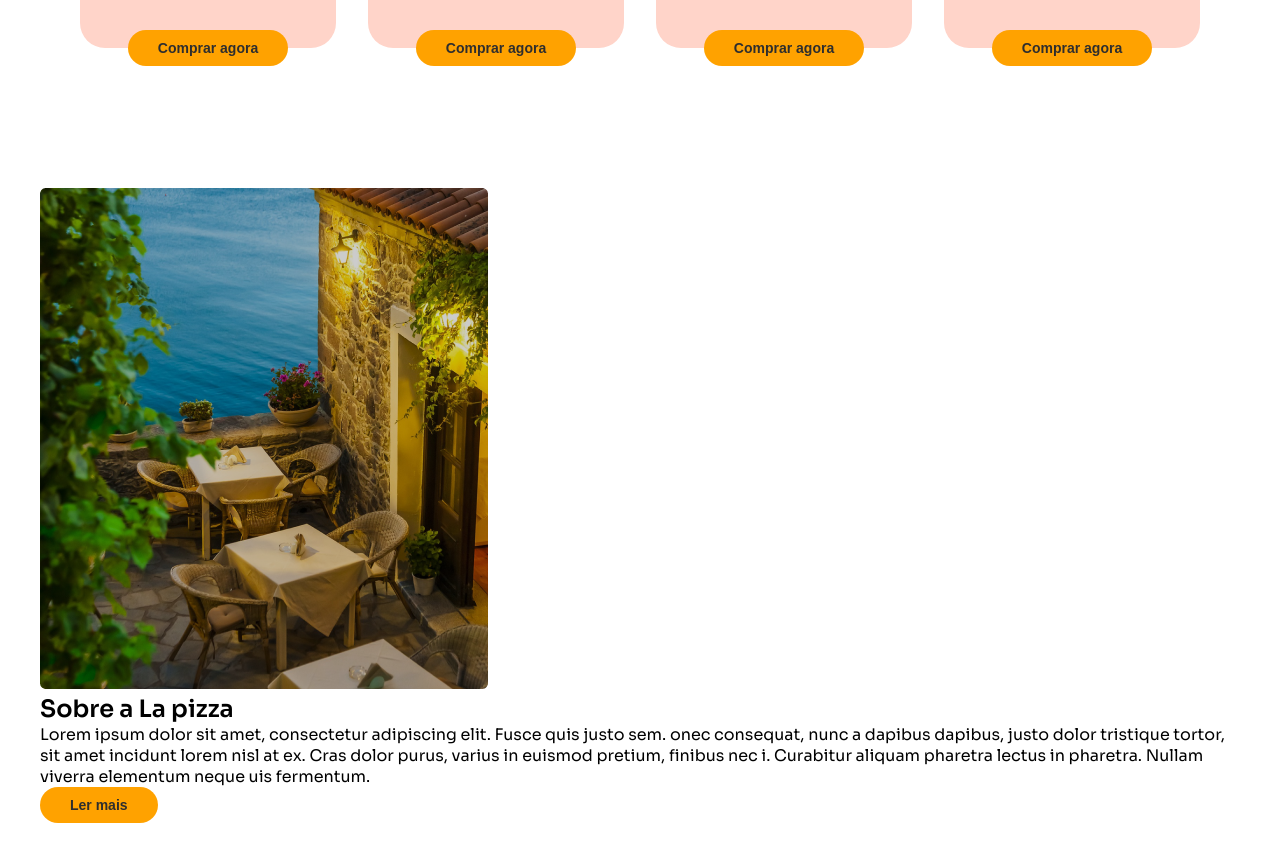
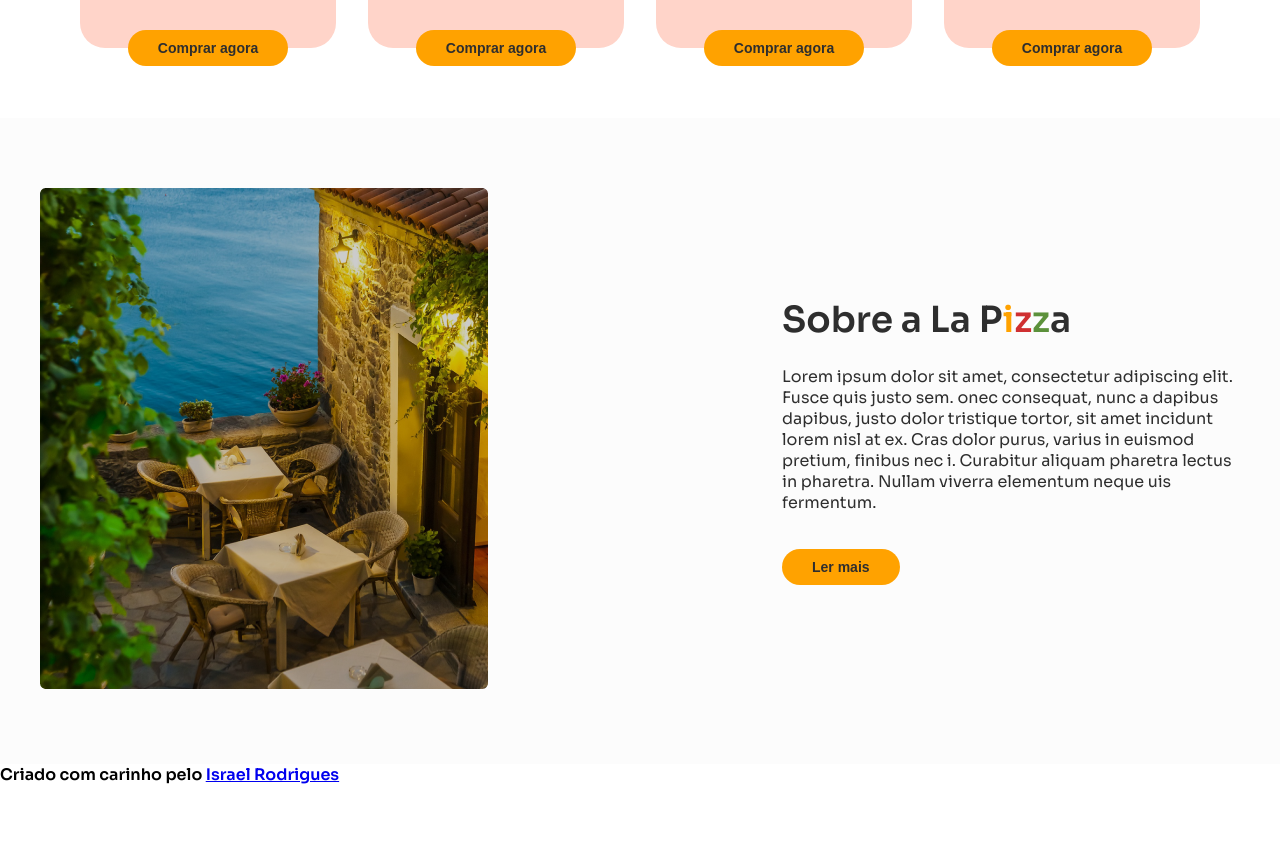
Before and after one commit to israelrodrigues01/la_pizza, a React (Vite) app: page / in a window 1280 px wide. Shown: the part 942-1804 px from the top of the page. After the commit the page ends 1727 px from the top, so only its background shows below. Built offline with nearby package versions, Linux system fonts and the light colour scheme.

Commit message:
Crio section do sobre nós

```diff
--- a/src/App.jsx
+++ b/src/App.jsx
@@ -8,6 +8,9 @@ function App(){
     <>
       <Header />
       <Main />
+      <footer>
+        <h4>Criado com carinho pelo <a href="#">Israel Rodrigues</a></h4>
+      </footer>
     </>
   )
 }
--- a/src/assets/Components/Main/Buttons/Button.jsx
+++ /dev/null
@@ -1,5 +0,0 @@
-function Button(){
-    return (
-        <div>Hello</div>
-    )
-}
--- a/src/assets/Components/Main/Main.sass
+++ b/src/assets/Components/Main/Main.sass
@@ -13,11 +13,10 @@ main
 			text-align: center
 
 		.content-width
+			max-width: 1200px
+			margin: 0 auto
 			@include mixins.tela-mobile(1200px)
 				padding: 0 20px
-
-			max-width: 1200px
-			margin: 0 auto
 
 			.content-cards
 				margin-top: 100px
@@ -67,3 +66,30 @@ main
 						position: absolute
 						bottom: 0
 						transform: translateY(50%)
+
+	.section-sobre
+		background: var.$white-200
+
+		.content-sobre
+			display: flex
+			align-items: center
+			justify-content: space-between
+			gap: 20px
+
+			@include mixins.tela-mobile(900px)
+				justify-content: center
+				text-align: center
+
+			&_img
+				@include mixins.tela-mobile(900px)
+					display: none
+
+			&_conteudo
+				max-width: 458px
+
+				.titulo
+					text-align: inherit
+
+				p
+					@include mixins.texto(var.$font-text, var.$font-regular, var.$gray-200)
+					margin: 24px 0 36px
--- a/src/assets/Components/Main/SobreNos/Sobre.jsx
+++ b/src/assets/Components/Main/SobreNos/Sobre.jsx
@@ -4,12 +4,13 @@ function Sobre(){
 	return(
 		<section className="section-sobre">
 			<div className="content-width">
-				<div className="section-sobre_img">
+				<div className="content-sobre">
+					<div className="content-sobre_img">
 						<img src="src/assets/img/restaurant.png" alt="" />
 					</div>
-				<div className="section-sobre_content">
-					<h2>
-						Sobre a La p
+					<div className="content-sobre_conteudo">
+						<h2 className="titulo">
+							Sobre a La P
 							<span className="span-yellow">i</span>
 							<span className="span-red">z</span>
 							<span className="span-green">z</span>
@@ -25,6 +26,7 @@ function Sobre(){
 						<button>Ler mais</button>
 					</div>
 				</div>
+			</div>
 		</section>
 	)
 }
```
Lines whose indentation alone changed are shown as unchanged.
